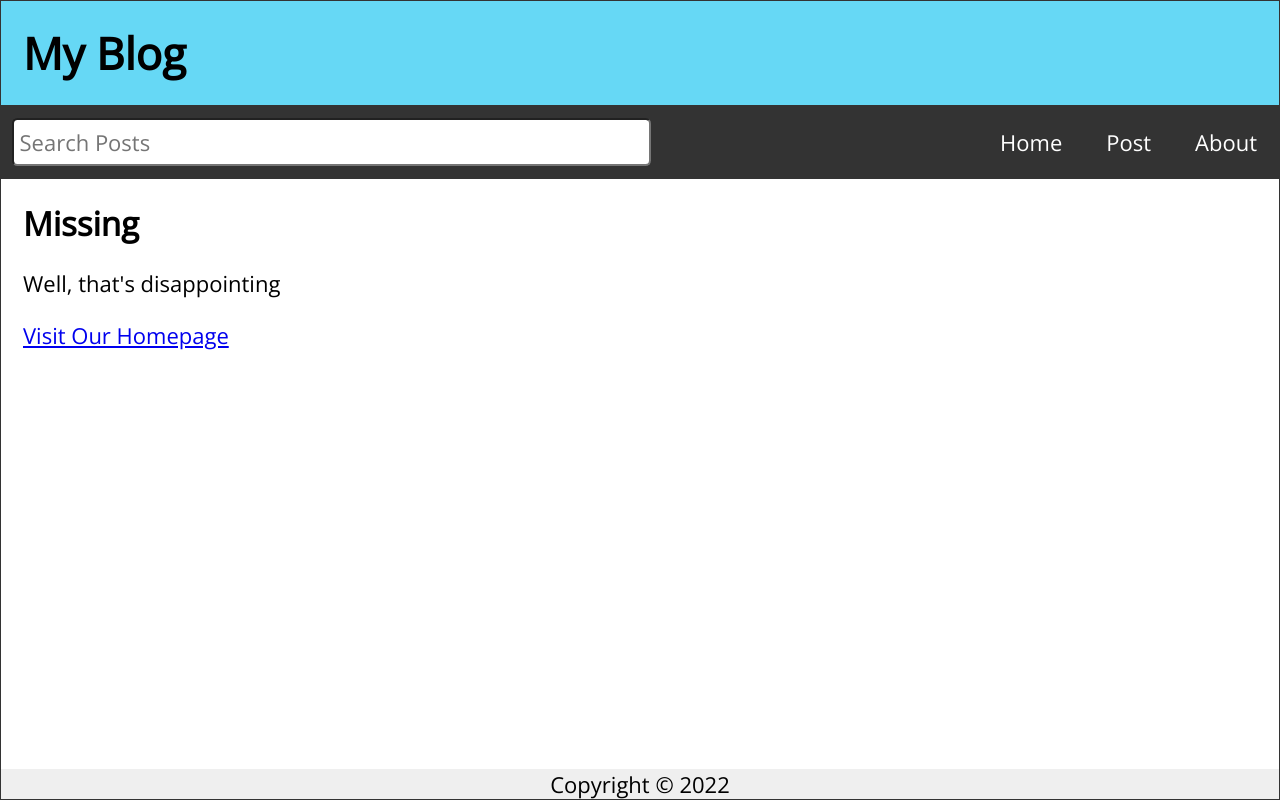
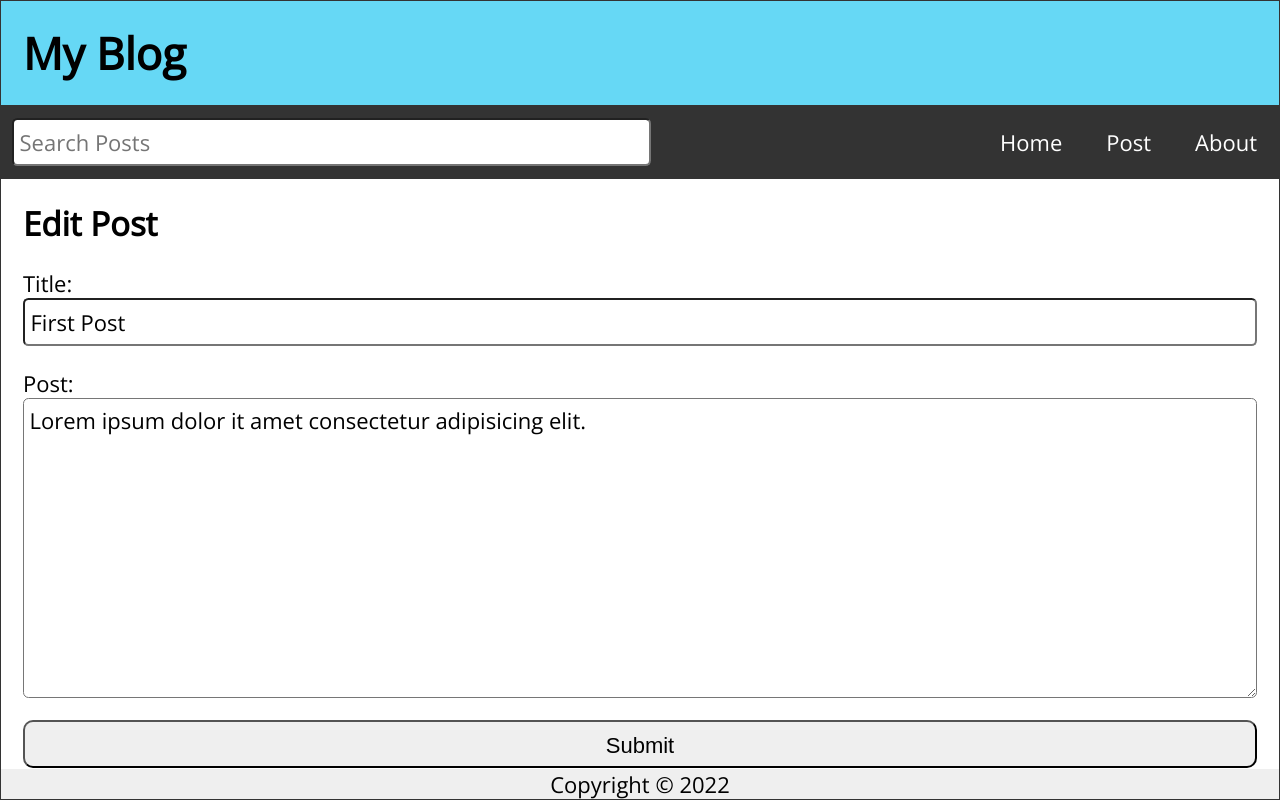
Before and after one commit to veronicaminciuna/my-blog, a React (Create React App) app: page /edit/1 in a window 1280 px wide. Built offline with nearby package versions, Linux system fonts and the light colour scheme; data requests are answered from the project's data file.

Commit message:
edit post

```diff
--- a/src/App.js
+++ b/src/App.js
@@ -10,6 +10,7 @@ import {Route, Routes, useNavigate} from 'react-router-dom';
 import {useState, useEffect} from 'react';
 import {format} from 'date-fns';
 import api from './api/posts'
+import EditPost from './EditPost';
 
 
 function App() {
@@ -18,6 +19,8 @@ function App() {
   const [searchResults, setSearchResults] = useState([]);
   const [postTitle, setPostTitle] = useState('');
   const [postBody, setPostBody] = useState('');
+  const [editTitle, setEditTitle] = useState('');
+  const [editBody, setEditBody] = useState('');
   let navigate = useNavigate();
 
 
@@ -49,24 +52,50 @@ function App() {
   }, [posts,search])
 
 
-  const handleSubmit = (e) => {
+  const handleSubmit = async(e) => {
     e.preventDefault();
     const id = posts.length ? posts[posts.length-1].id + 1 : 1;
     const datetime = format(new Date(), 'MMM dd, yyyy pp');
     const newPost = {id, title: postTitle, datetime, body: postBody}
-    const allPosts = [...posts, newPost];
+    try {
+      const response = await api.post('/posts', newPost)
+      const allPosts = [...posts, response.data];
       setPosts(allPosts);
       setPostTitle('');
       setPostBody('');
       navigate('/');
+    } catch (error) {
+      console.log(`Error: ${error.message}`);
+    }
+
+  }
+
+  const handleEdit = async(id) => {
+    const datetime = format(new Date(), 'MMM dd yyyy pp');
+    const updatedPost = { id, title: editTitle, datetime, body: editBody}
+    try {
+      const response = await api.put(`/posts/${id}`, updatedPost)
+      setPosts(posts.map(post => post.id === id ? {...response.data} : post))
+      setEditTitle('');
+      setEditBody('');
+      navigate('/')
+    } catch (error) {
+      console.log(`Error: ${error.message}`);
+    }
   }
 
 
 
-  const handleDelete = (id) => {
+  const handleDelete = async (id) => {
+    try {
+      await api.delete(`posts/${id}`)
       const postsList = posts.filter(post => post.id !== id);
       setPosts(postsList)
       navigate('/');
+    } catch (error) {
+      console.log(`Error: ${error.message}`)
+    }
+
   }
 
   return (
@@ -82,6 +111,14 @@ function App() {
         postBody={postBody}
         setPostBody={setPostBody}
         />} />
+        <Route path="/edit/:id" element={<EditPost
+        posts={posts}
+        handleEdit={handleEdit}
+        editTitle={editTitle}
+        setEditTitle={setEditTitle}
+        editBody={editBody}
+        setEditBody={setEditBody}
+        />} />
         <Route path="/post/:id" element={<PostPage posts={posts} handleDelete={handleDelete} />} />
         <Route path="/about" element={<About />} />
         <Route path="*" element={<Missing />} />
--- /dev/null
+++ b/src/EditPost.js
@@ -0,0 +1,55 @@
+import { useEffect } from 'react'
+import { useParams, Link } from 'react-router-dom'
+
+const EditPost = ( {posts, handleEdit, editTitle, editBody, setEditBody, setEditTitle}) => {
+    const {id} = useParams();
+    const post = posts.find(post => (post.id).toString() === id);
+
+    useEffect(()=> {
+        if(post) {
+            setEditTitle(post.title);
+            setEditBody(post.body)
+        }
+    }, [post, setEditTitle, setEditBody])
+
+
+    return (
+        <main className='NewPost'>
+            {editTitle &&
+            <>
+            <h2>Edit Post</h2>
+            <form className='newPostForm' onSubmit={(e)=> e.preventDefault()}>
+            <label htmlFor='postTitle'>Title:</label>
+            <input
+            id='postTitle'
+            type='text'
+            required
+            value={editTitle}
+            onChange={(e)=>setEditTitle(e.target.value)}
+            />
+            <label htmlFor='postBody'>Post:</label>
+            <textarea
+              id='postBody'
+              required
+              value={editBody}
+              onChange={(e)=> setEditBody(e.target.value)}
+            />
+            <button type='submit' onClick={()=> handleEdit(post.id)}>Submit</button>
+        </form>
+        </>
+        }
+        { !editTitle &&
+           <>
+             <h2>Post Not Found</h2>
+             <p>Well, that's disappointing.</p>
+             <p>
+                 <Link to='/'>Visit Our HomePage</Link>
+             </p>
+           </>
+
+        }
+    </main>
+  )
+}
+
+export default EditPost
--- a/src/PostPage.js
+++ b/src/PostPage.js
@@ -12,7 +12,8 @@ const PostPage = ({posts,handleDelete}) => {
                  <h2>{post.title}</h2>
                  <p className='postDate'>{post.datetime}</p>
                  <p className='postBody'>{post.body}</p>
-                 <button onClick={() => handleDelete(post.id)}>
+                 <Link to={`edit/${post.id}`}><button className='editButton'>Edit Post</button></Link>
+                 <button className='deleteButton' onClick={() => handleDelete(post.id)}>
                      Delete Post
                  </button>
                </>
```
Lines whose indentation alone changed are shown as unchanged.
